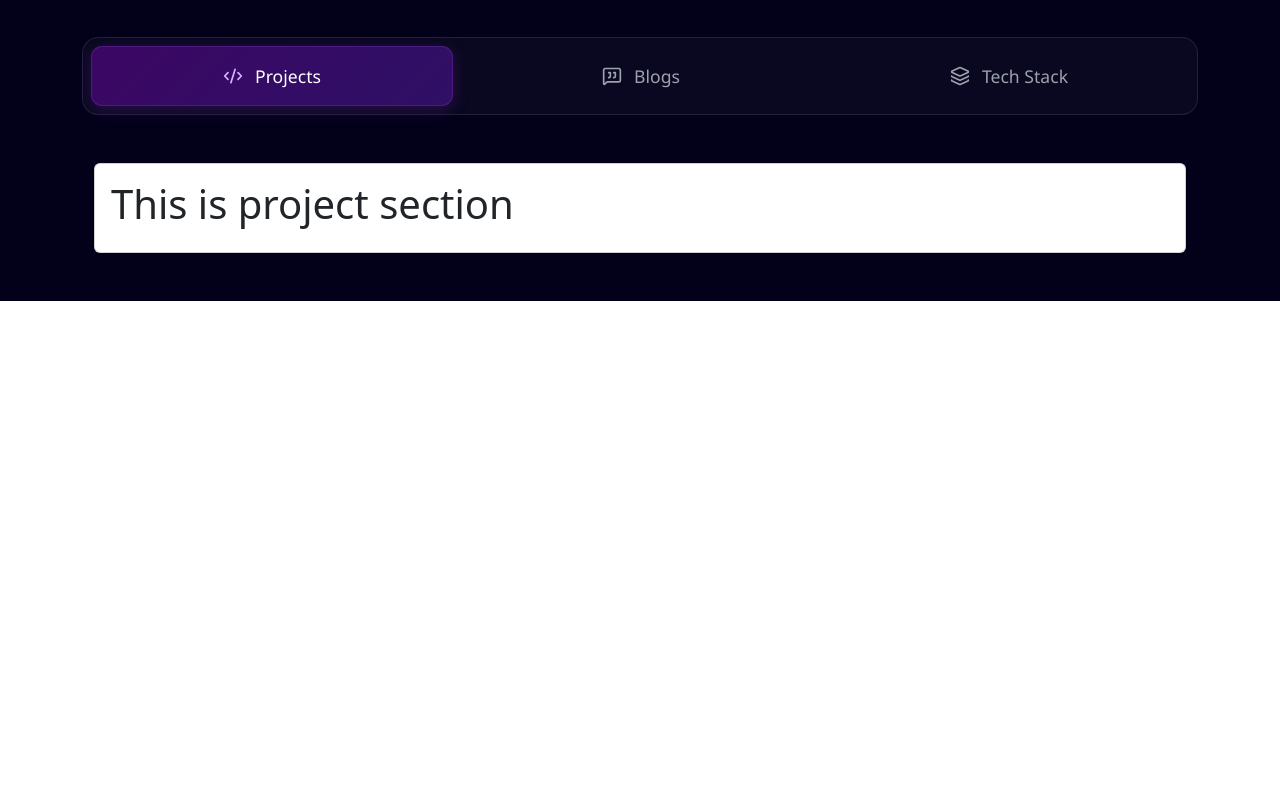
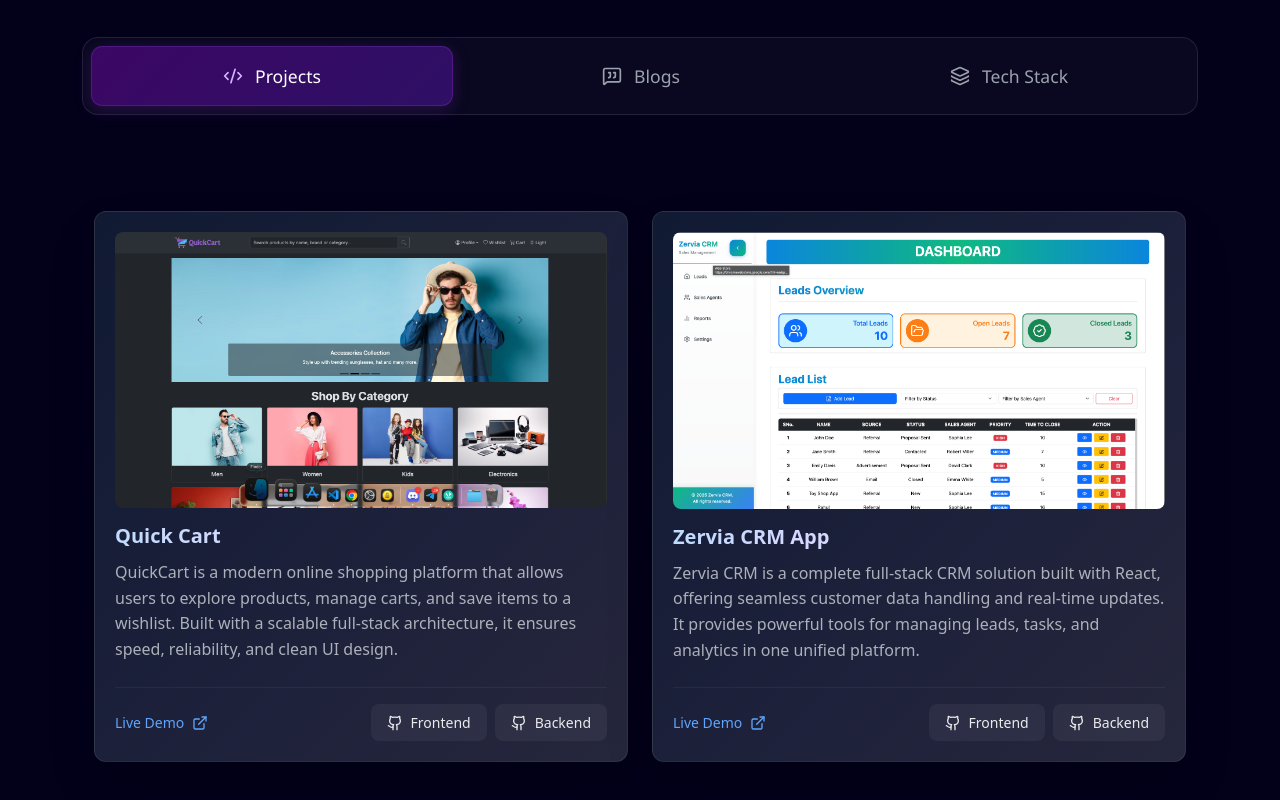
Before and after one commit to Soudip-Panja/Soudip-Portfolio, a React (Vite) app: page / in a window 1280 px wide. Shown: the part 1946-2746 px from the top of the page. Before the commit the page ends 2247 px from the top, so only its background shows below. Built offline with nearby package versions, Linux system fonts and the light colour scheme.

Commit message:
feat: Added project section.

```diff
--- a/src/Pages/Portfolio.jsx
+++ b/src/Pages/Portfolio.jsx
@@ -1,6 +1,6 @@
 import { useState } from "react";
 import { Sparkles, CodeXml, MessageSquareQuote, Layers } from "lucide-react";
-import ProjectsContainer from "../components/PeojectsContainer";
+import ProjectsContainer from "../components/ProjectsContainer";
 import BlogsContainer from "../components/BlogsContainer"
 import TechStackContainer from "../components/TechStackContainer";
 
--- a/src/Styles.css
+++ b/src/Styles.css
@@ -652,13 +652,6 @@
   font-weight: 250;
 }
 
-
-
-
-
-
-
-
 /* Portfolio -> Toggler buttons */
 .toggle-container {
   display: flex;
@@ -713,3 +706,133 @@
     height: 18px;
   }
 }
+
+/* Portfolio -> Project section */
+.projects-section {
+  padding: 3rem 0;
+  background-color: transparent;
+}
+
+.glass-card {
+  position: relative;
+  width: 100%;
+  height: 100%;
+  display: flex;
+  flex-direction: column;
+  background: linear-gradient(
+    135deg,
+    rgba(15, 23, 42, 0.9),
+    rgba(30, 41, 59, 0.9)
+  );
+  backdrop-filter: blur(16px);
+  -webkit-backdrop-filter: blur(16px);
+  border: 1px solid rgba(255, 255, 255, 0.1);
+  border-radius: 0.75rem;
+  box-shadow: 0 25px 50px -12px rgba(0, 0, 0, 0.25);
+  overflow: hidden;
+  transition: all 0.3s ease;
+}
+.glass-card:hover {
+  box-shadow: 0 10px 40px -10px rgba(168, 85, 247, 0.2);
+  border-color: rgba(168, 85, 247, 0.4);
+}
+.glass-overlay {
+  position: absolute;
+  inset: 0;
+  background: linear-gradient(
+    135deg,
+    rgba(59, 130, 246, 0.1),
+    rgba(168, 85, 247, 0.1),
+    rgba(236, 72, 153, 0.1)
+  );
+  opacity: 0.5;
+  transition: opacity 0.3s ease;
+  z-index: 0;
+  pointer-events: none;
+}
+.glass-card:hover .glass-overlay {
+  opacity: 0.7;
+}
+.glass-content {
+  position: relative;
+  z-index: 10;
+  padding: 1.25rem;
+  display: flex;
+  flex-direction: column;
+  flex-grow: 1;
+}
+.glass-img-wrapper {
+  position: relative;
+  width: 100%;
+  height: auto;
+  overflow: hidden;
+  border-radius: 0.5rem;
+  margin-bottom: 1rem;
+}
+.glass-img {
+  width: 100%;
+  height: auto;
+  display: block;
+  object-fit: contain;
+  transition: transform 0.5s ease;
+}
+.glass-card:hover .glass-img {
+  transform: scale(1.05);
+}
+.glass-title {
+  font-size: 1.25rem;
+  font-weight: 600;
+  margin-bottom: 0.75rem;
+  background: linear-gradient(to right, #bfdbfe, #e9d5ff, #fbcfe8);
+  -webkit-background-clip: text;
+  background-clip: text;
+  color: transparent;
+}
+.glass-desc {
+  color: rgba(209, 213, 219, 0.8);
+  line-height: 1.6;
+  margin-bottom: 1.5rem;
+}
+.glass-footer {
+  margin-top: auto;
+  display: flex;
+  align-items: center;
+  justify-content: space-between;
+  padding-top: 1rem;
+  border-top: 1px solid rgba(255, 255, 255, 0.05);
+}
+.glass-link {
+  display: inline-flex;
+  align-items: center;
+  gap: 0.5rem;
+  color: #60a5fa;
+  font-size: 0.875rem;
+  font-weight: 500;
+  text-decoration: none;
+  transition: color 0.2s;
+}
+.glass-link:hover {
+  color: #93c5fd;
+}
+.glass-btn {
+  display: inline-flex;
+  align-items: center;
+  gap: 0.5rem;
+  padding: 0.5rem 1rem;
+  border-radius: 0.5rem;
+  background-color: rgba(255, 255, 255, 0.05);
+  color: rgba(255, 255, 255, 0.9);
+  font-size: 0.875rem;
+  font-weight: 500;
+  text-decoration: none;
+  transition: all 0.2s;
+  border: none;
+  cursor: pointer;
+}
+.glass-btn:hover {
+  background-color: rgba(255, 255, 255, 0.1);
+  transform: scale(1.05);
+}
+.glass-btn:active {
+  transform: scale(0.95);
+}
--- a/src/components/PeojectsContainer.jsx
+++ /dev/null
@@ -1,11 +0,0 @@
-export default function ProjectsContainer(){
-    return(
-        <>
-        <div className="card">
-            <div className="card-body">
-                <h1>This is project section</h1>
-            </div>
-        </div>
-        </>
-    )
-}
--- /dev/null
+++ b/src/components/ProjectsContainer.jsx
@@ -0,0 +1,124 @@
+import { ExternalLink, Github } from "lucide-react";
+import "../Styles.css";
+
+const CardProject = ({
+  Img,
+  Title,
+  Description,
+  Link: LiveLink,
+  FrontendLink,
+  BackendLink,
+}) => {
+  const handleLiveDemo = (e) => {
+    if (!LiveLink) {
+      e.preventDefault();
+      alert("Live demo link is not available");
+    }
+  };
+
+  return (
+    <div className="glass-card">
+      <div className="glass-overlay"></div>
+
+      <div className="glass-content">
+        <div className="glass-img-wrapper">
+          <img src={Img} alt={Title} className="glass-img" />
+        </div>
+
+        <h3 className="glass-title">{Title}</h3>
+        <p className="glass-desc">{Description}</p>
+
+        <div className="glass-footer">
+          {LiveLink ? (
+            <a
+              href={LiveLink}
+              target="_blank"
+              rel="noopener noreferrer"
+              onClick={handleLiveDemo}
+              className="glass-link"
+            >
+              <span>Live Demo</span>
+              <ExternalLink size={16} />
+            </a>
+          ) : (
+            <span style={{ color: "gray", fontSize: "0.875rem" }}>
+              Demo Not Available
+            </span>
+          )}
+
+          <div style={{ display: "flex", gap: "0.5rem" }}>
+            {FrontendLink && (
+              <a
+                href={FrontendLink}
+                target="_blank"
+                rel="noopener noreferrer"
+                className="glass-btn"
+                title="Frontend Code"
+              >
+                <Github size={16} />
+                <span>Frontend</span>
+              </a>
+            )}
+
+            {BackendLink && (
+              <a
+                href={BackendLink}
+                target="_blank"
+                rel="noopener noreferrer"
+                className="glass-btn"
+                title="Backend Code"
+              >
+                <Github size={16} />
+                <span>Backend</span>
+              </a>
+            )}
+          </div>
+        </div>
+      </div>
+    </div>
+  );
+};
+
+export default function ProjectsContainer() {
+  const projects = [
+    {
+      id: 1,
+      title: "Quick Cart",
+      description:
+        "QuickCart is a modern online shopping platform that allows users to explore products, manage carts, and save items to a wishlist. Built with a scalable full-stack architecture, it ensures speed, reliability, and clean UI design.",
+      img: "/QuickCart.jpeg",
+      link: "https://quick-cart-e-commerce-ten.vercel.app/",
+      frontendLink: "https://github.com/Soudip-Panja/QuickCart-Frontend",
+      backendLink: "https://github.com/Soudip-Panja/shopping-backend",
+    },
+    {
+      id: 2,
+      title: "Zervia CRM App",
+      description:
+        "Zervia CRM is a complete full-stack CRM solution built with React, offering seamless customer data handling and real-time updates. It provides powerful tools for managing leads, tasks, and analytics in one unified platform.",
+      img: "/Zervia.png",
+      link: "https://zervia-crm-app.vercel.app/",
+      frontendLink: "https://github.com/Soudip-Panja/Zervia-CRM-App",
+      backendLink: "https://github.com/Soudip-Panja/Zervia-CRM--Backend-",
+    },
+  ];
+
+  return (
+    <div className="projects-section">
+      <div className="row g-4 justify-content-center">
+        {projects.map((project) => (
+          <div className="col-12 col-lg-6" key={project.id}>
+            <CardProject
+              Img={project.img}
+              Title={project.title}
+              Description={project.description}
+              Link={project.link}
+              FrontendLink={project.frontendLink}
+              BackendLink={project.backendLink}
+            />
+          </div>
+        ))}
+      </div>
+    </div>
+  );
+}
```
Also changed, not shown: public/QuickCart.jpeg (added), public/Zervia.png (added).
